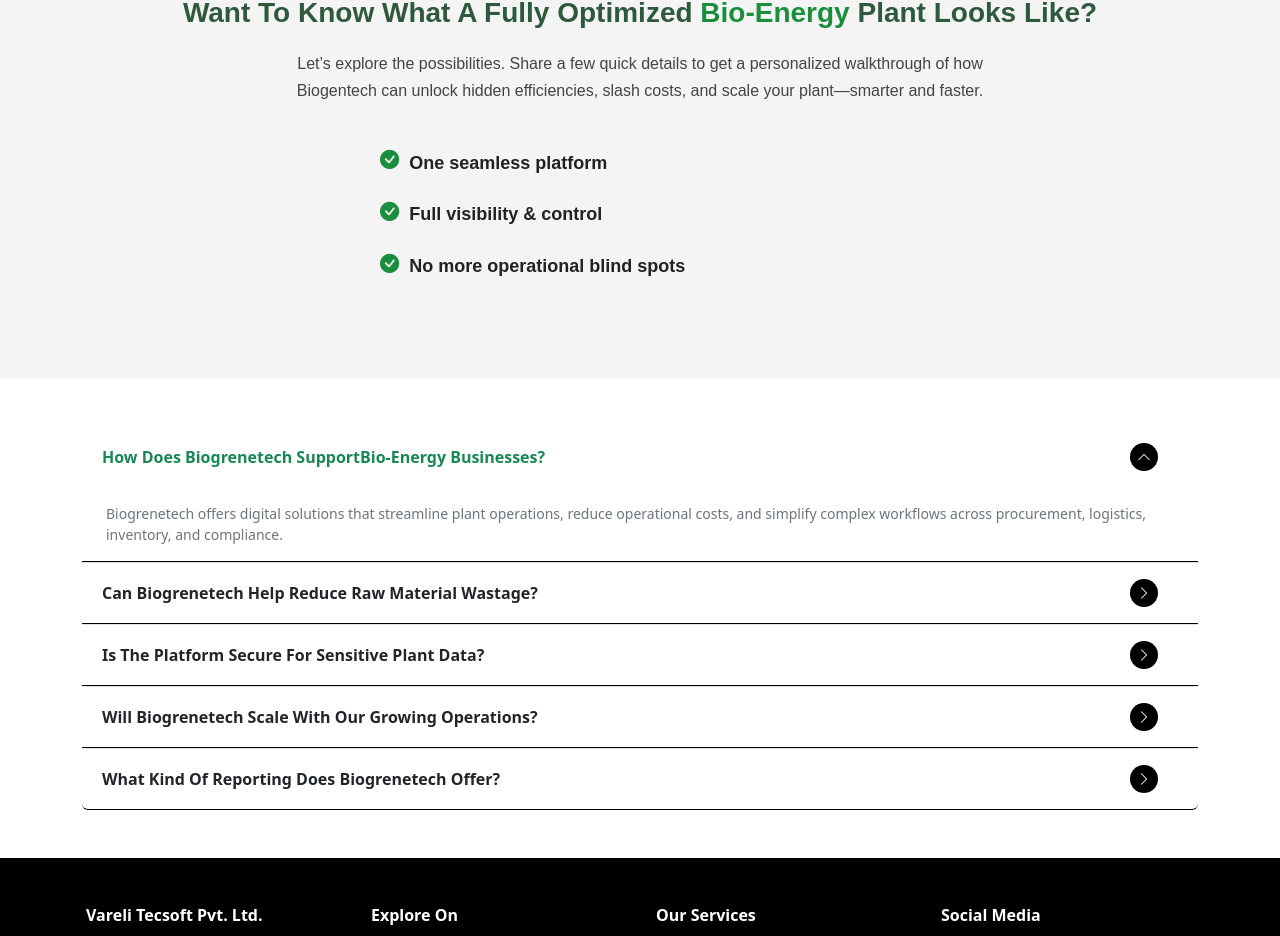
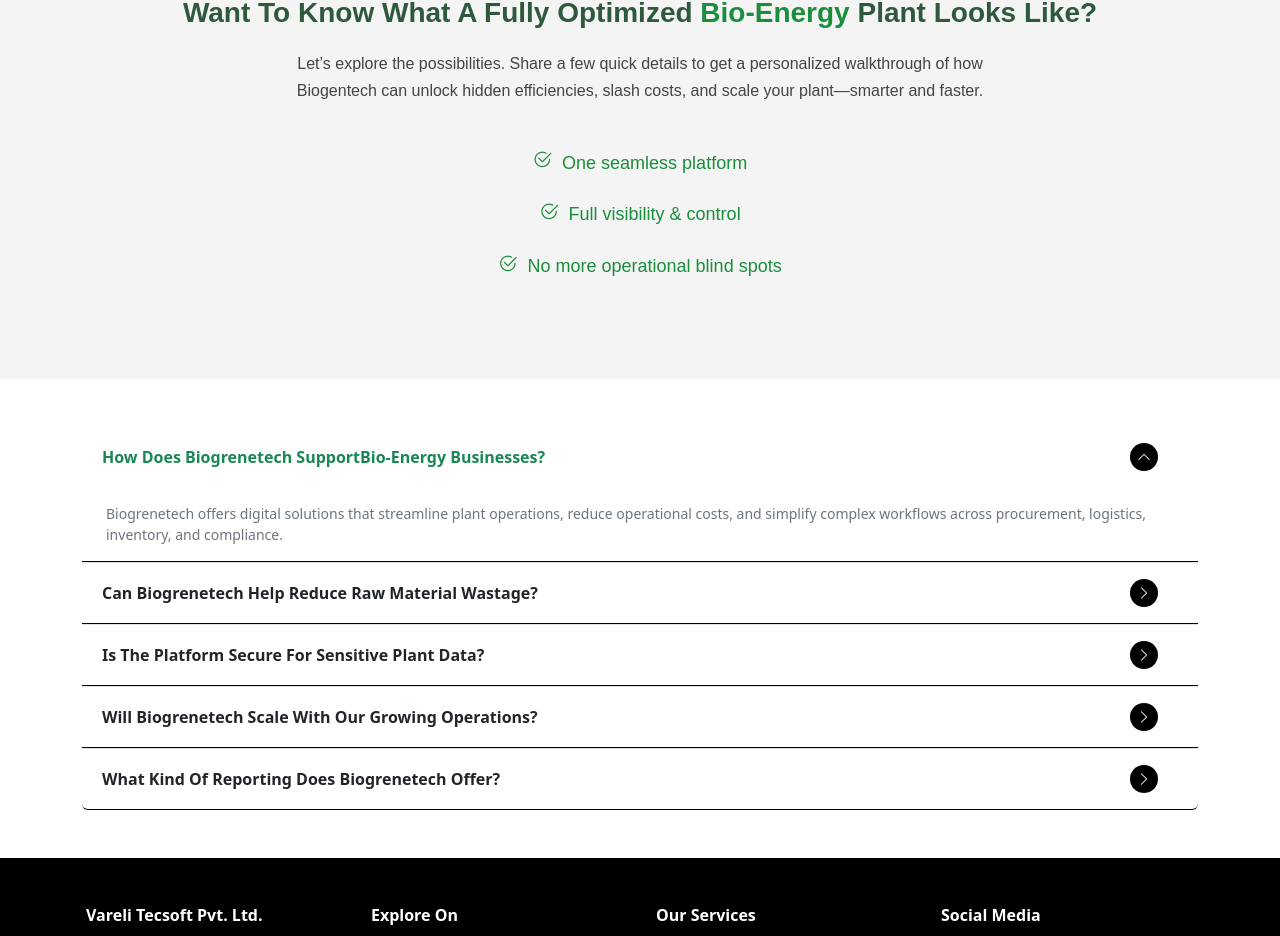
Before and after one commit to rahul04070407/biogrenetech, an Angular app: page / in a window 1280 px wide. Shown: the part 2765-3701 px from the top of the page. Built offline with nearby package versions, Linux system fonts and the light colour scheme.

Commit message:
footer design fix

```diff
--- a/src/app/app.component.html
+++ b/src/app/app.component.html
@@ -160,15 +160,15 @@
 
     <ul class="features">
       <li>
-        <i class="bi bi-check-circle-fill"></i>
+        <i class="bi bi-check2-circle"></i>
         <span><strong>One seamless platform</strong></span>
       </li>
       <li>
-        <i class="bi bi-check-circle-fill"></i>
+        <i class="bi bi-check2-circle"></i>
         <span><strong>Full visibility & control</strong></span>
       </li>
       <li>
-        <i class="bi bi-check-circle-fill"></i>
+        <i class="bi bi-check2-circle"></i>
         <span><strong>No more operational blind spots</strong></span>
       </li>
     </ul>
--- a/src/app/app.component.scss
+++ b/src/app/app.component.scss
@@ -437,6 +437,7 @@
             font-size: 18px;
             margin-bottom: 20px; // better vertical spacing
             color: #222;
+            justify-content: center;
 
             i {
                 color: #1a8e3c;
@@ -449,7 +450,8 @@
             }
 
             strong {
-                font-weight: 600;
+                font-weight: 500;
+                color: #1a8e3c;
             }
         }
     }
```
